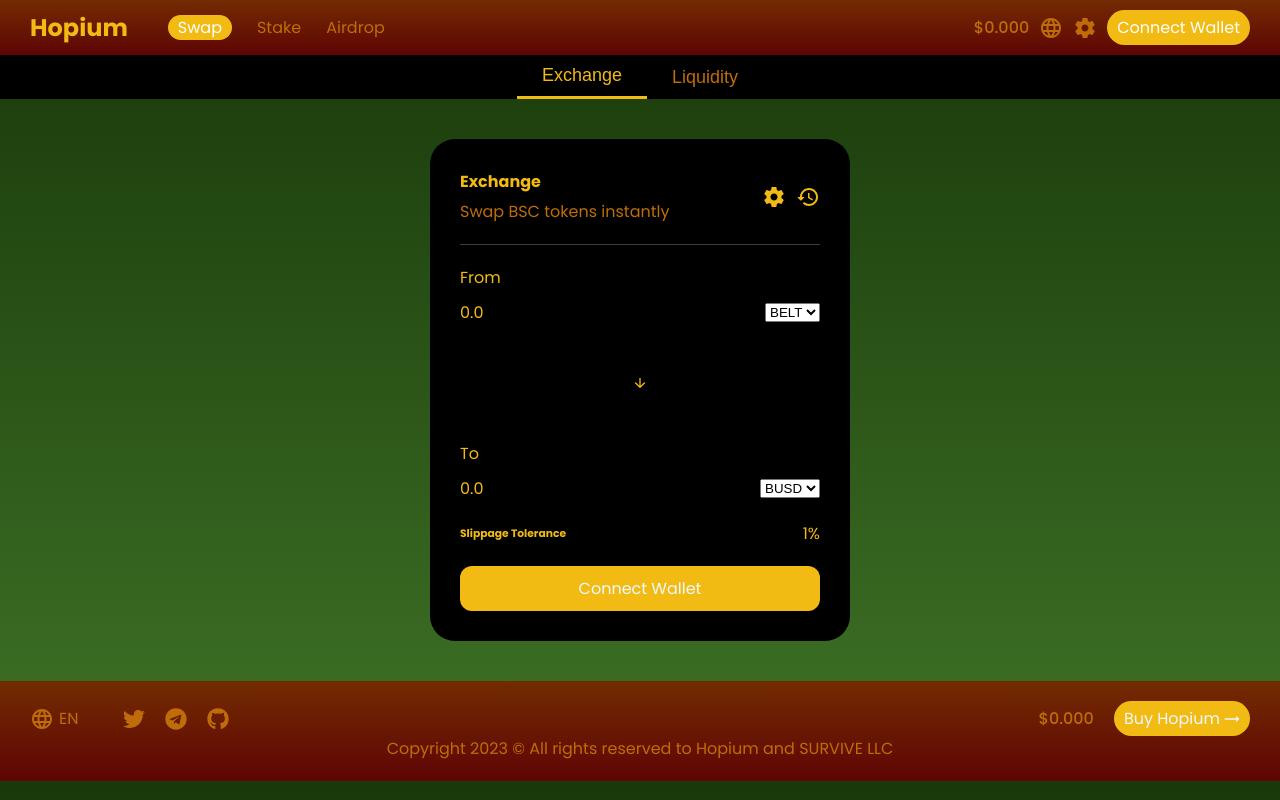
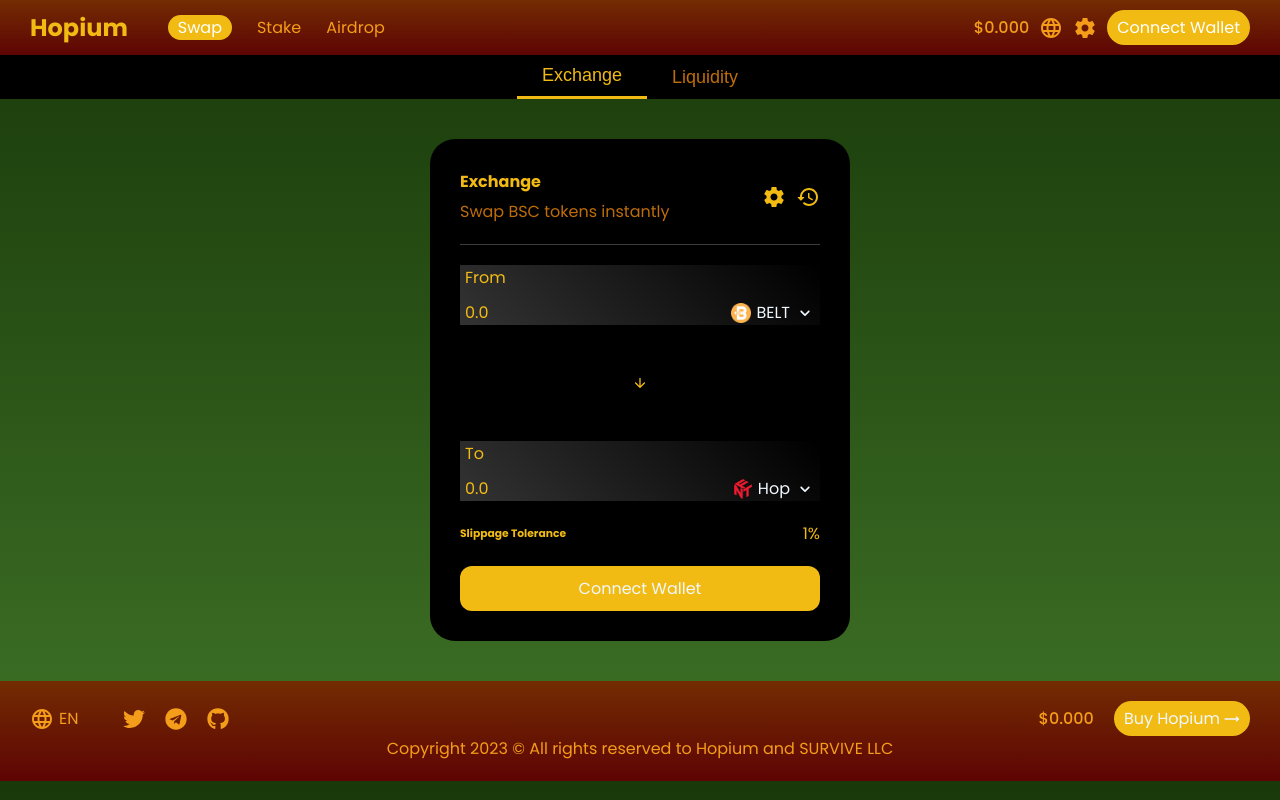
Before and after one commit to Demandtech/hopium, a React (Create React App) app: page /swap in a window 1280 px wide. Built offline with nearby package versions, Linux system fonts and the light colour scheme.

Commit message:
change nav and footer primarycolors

```diff
--- a/src/components/exchange/Exchange.jsx
+++ b/src/components/exchange/Exchange.jsx
@@ -2,8 +2,12 @@
 import { ReactComponent as SettingIcon } from '../../images/setting-icon.svg'
 import { ReactComponent as RecentIcon } from '../../images/recent-icon.svg'
 import { ReactComponent as ArrowDown } from '../../images/arrowdown.svg'
+import { ReactComponent as AccordDown } from '../../images/accor-down.svg'
 import './exchange.css'
 import { useGlobalContext } from '../../context'
+import bnb from '../../images/belt.png'
+import smallLogo from '../../images/logo-small.png'
+
 
 function Exchange() {
   const {openModal, rotate, handleRotate} = useGlobalContext()
@@ -27,11 +31,11 @@
               <div>
                 <span>0.0</span>
               </div>
-              <select name='from' id=''>
-                <option value=''>
-                  <p>BELT</p>
-                </option>
-              </select>
+              <div className='select'>
+                <img src={bnb} alt='' width='20px' />
+                <span>BELT</span>
+                <AccordDown className='accord-down' />
+              </div>
             </div>
           </div>
           <div className='arrow-wrapper'>
@@ -43,11 +47,11 @@
               <div>
                 <span>0.0</span>
               </div>
-              <select name='from' id=''>
-                <option value=''>
-                  <p>BUSD</p>
-                </option>
-              </select>
+              <div className='select'>
+                <img src={smallLogo} alt='' width='20px' />
+                <span>Hop</span>
+                <AccordDown className='accord-down' />
+              </div>
             </div>
           </div>
         </div>
@@ -55,7 +59,9 @@
           <h6>Slippage Tolerance</h6>
           <span>1%</span>
         </div>
-        <a className='exchange-wallet-btn' href="/">Connect Wallet</a>
+        <a className='exchange-wallet-btn' href='/'>
+          Connect Wallet
+        </a>
       </div>
     </section>
   )
--- a/src/components/exchange/exchange.css
+++ b/src/components/exchange/exchange.css
@@ -46,6 +46,11 @@
  padding: 20px 0;
 }
 
+.from, .to{
+ background: linear-gradient(45deg, #333333 0%, #000000 100% );
+ padding: 0 5px;
+}
+
 .from p, .to p{
  color: #f2bb13;
  margin-bottom: 10px;
@@ -91,6 +96,22 @@
   font-size: 16px;
 }
 
+.select{
+  display: flex;
+  align-items: center;
+  gap: 5px;
+}
+
+.select span{
+  color: aliceblue;
+
+}
+
+
+.accord-down{
+  fill: aliceblue
+}
+
 @media screen and (max-width:480px) {
   .exchange-wrapper{
    width: 100%;
--- a/src/components/footer/footer.css
+++ b/src/components/footer/footer.css
@@ -12,19 +12,22 @@
 
 .icon,
 .world-icon {
-  fill: #bf6d0a;
+  /* fill: #bf6d0a; */
+  fill: #F49D1A;
   font-size: 22px;
 }
 
 .left-footer {
   display: flex;
   align-items: center;
-  color: #bf6d0a;
+  /* color: #bf6d0a; */
+   color: #F49D1A;
   gap: 5px;
 }
 
 .left-footer span {
-  color: #bf6d0a;
+  /* color: #bf6d0a; */
+   color: #F49D1A;
 }
 
 .social {
@@ -55,17 +58,20 @@
 }
 
 .right-footer span {
-  color: #bf6d0a;
+  /* color: #bf6d0a; */
+   color: #F49D1A;
   font-weight: 500;
 }
 
 .center-footer {
   align-self: flex-end;
-  color: #bf6d0a;
+  /* color: #bf6d0a; */
+   color: #F49D1A;
 }
 
 .copyright {
-  color: #bf6d0a;
+  /* color: #bf6d0a; */
+   color: #F49D1A;
   text-align: center;
 }
 
--- a/src/components/navbar/navbar.css
+++ b/src/components/navbar/navbar.css
@@ -15,7 +15,8 @@
 
 .nav-link {
   text-decoration: none;
-  color: #bf6d0a;
+  /* color: #bf6d0a; */
+  color: #F49D1A;
 }
 
 .nav-right {
@@ -23,7 +24,8 @@
   display: flex;
   align-items: center;
   gap: 10px;
-  color: #bf6d0a;
+  /* color: #bf6d0a; */
+  color: #F49D1A;
 }
 
 .nav-right span {
@@ -34,6 +36,7 @@
   text-decoration: none;
   margin-right: 40px;
   color: #f2bb13;
+
 }
 
 .nav-list {
@@ -70,7 +73,8 @@
 
 .setting-icon path,
 .word-icon path {
-  fill: #bf6d0a;
+  /* fill: #bf6d0a; */
+  fill:  #F49D1A;;
 }
 
 @media screen and (max-width: 835px) {
@@ -107,7 +111,8 @@
 
   .link-icon {
     display: block;
-    color: #bf6d0a;
+    /* color: #bf6d0a; */
+     color: #F49D1A;
   }
 
   .nav-link {
@@ -119,6 +124,7 @@
 
   .link-icon path {
     fill: #bf6d0a;
+    fill:  #F49D1A;
   }
 
   .nav-link span {
--- a/src/pages/Home.js
+++ b/src/pages/Home.js
@@ -7,6 +7,7 @@
 
 
 function home() {
+  document.title = 'Home || Hopium'
   return (
     <>
       <Hero />
--- a/src/pages/Stake.js
+++ b/src/pages/Stake.js
@@ -1,6 +1,7 @@
 import React from 'react'
 
 function Stake() {
+  document.title = 'Stake || Hopium'
   return (
     <div>Stake</div>
   )
--- a/src/pages/Swap.js
+++ b/src/pages/Swap.js
@@ -2,6 +2,7 @@
 import SwapHeader from '../components/swapheader/SwapHeader'
 
 function Swap() {
+  document.title  ='Swap || Hopium'
   return (
     <>
       <SwapHeader />
```
Also changed, not shown: src/images/accor-down.svg (added), src/images/logo-small.png (added).
